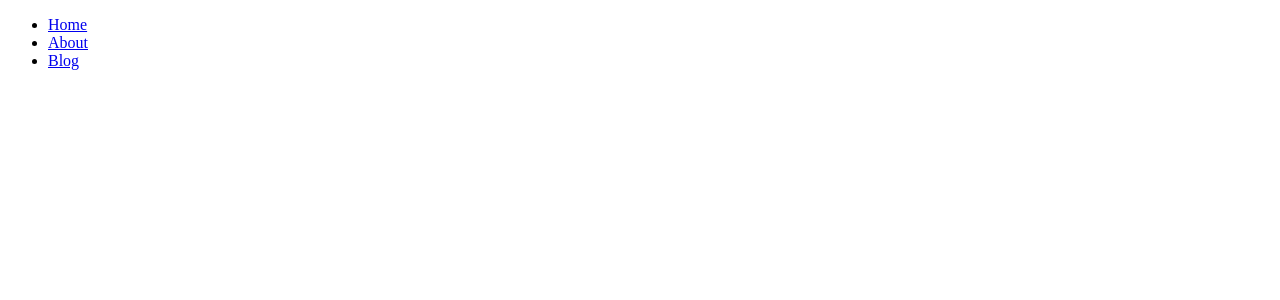
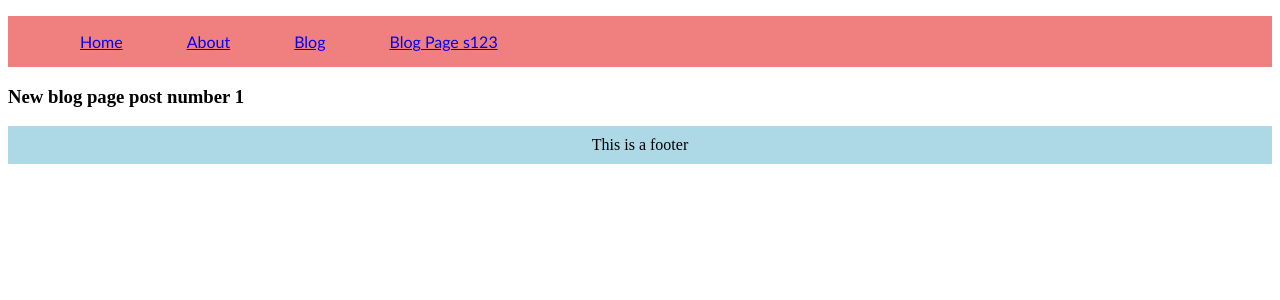
Before and after one commit to piyushfgk/learnVueJS, a Nuxt app in the folder Nuxt3-Full-Stack-Complete-Guide-by-Piotr-Jura/portfolio/: page /blog/1 in a window 1280 px wide. Before the commit this address had no page. Shown: the top 300 px of the page. Built offline with nearby package versions, Linux system fonts and the light colour scheme.

Commit message:
Using layouts and routes parameters

```diff
--- a/Nuxt3-Full-Stack-Complete-Guide-by-Piotr-Jura/portfolio/app.vue
+++ b/Nuxt3-Full-Stack-Complete-Guide-by-Piotr-Jura/portfolio/app.vue
@@ -1,14 +1,9 @@
 <template>
   <div>
-    <nav>
-      <ul>
-        <li><NuxtLink to="/">Home</NuxtLink></li>
-        <li><NuxtLink to="/about">About</NuxtLink></li>
-        <li><NuxtLink to="/blog">Blog</NuxtLink></li>
-      </ul>
-    </nav>
     <div>
-      <NuxtPage></NuxtPage>
+      <NuxtLayout></NuxtLayout>
     </div>
   </div>
 </template>
+
+<script setup></script>
--- /dev/null
+++ b/Nuxt3-Full-Stack-Complete-Guide-by-Piotr-Jura/portfolio/layouts/default.vue
@@ -0,0 +1,20 @@
+<template>
+  <div>
+    <header>
+      <NuxtLayout :name="headerLayout"></NuxtLayout>
+    </header>
+
+    <div class="container-fluid">
+      <NuxtPage></NuxtPage>
+    </div>
+
+    <footer>
+      <NuxtLayout :name="footerLayout"></NuxtLayout>
+    </footer>
+  </div>
+</template>
+
+<script setup>
+const headerLayout = "header";
+const footerLayout = "footer";
+</script>
--- /dev/null
+++ b/Nuxt3-Full-Stack-Complete-Guide-by-Piotr-Jura/portfolio/layouts/footer.vue
@@ -0,0 +1,12 @@
+<template>
+  <p>This is a footer</p>
+</template>
+
+<style scoped>
+p {
+  background: lightblue;
+  padding: 10px 15px;
+  text-align: center;
+  margin: 0;
+}
+</style>
--- /dev/null
+++ b/Nuxt3-Full-Stack-Complete-Guide-by-Piotr-Jura/portfolio/layouts/header.vue
@@ -0,0 +1,25 @@
+<template>
+  <nav>
+    <ul>
+      <li><NuxtLink to="/">Home</NuxtLink></li>
+      <li><NuxtLink to="/about">About</NuxtLink></li>
+      <li><NuxtLink to="/blog">Blog</NuxtLink></li>
+      <li><NuxtLink to="/blog/s123">Blog Page s123</NuxtLink></li>
+    </ul>
+  </nav>
+</template>
+
+<style scoped>
+ul {
+  list-style: none;
+  display: flex;
+  background: lightcoral;
+}
+
+ul > li {
+  padding: 1rem 2rem;
+  font-family: "Trebuchet MS", "Lucida Sans Unicode", "Lucida Grande",
+    "Lucida Sans", Arial, sans-serif;
+  font-size: 1rem;
+}
+</style>
--- /dev/null
+++ b/Nuxt3-Full-Stack-Complete-Guide-by-Piotr-Jura/portfolio/pages/blog/[id].vue
@@ -0,0 +1,10 @@
+<template>
+  <div>
+    <h3>New blog page post number {{ postId }}</h3>
+  </div>
+</template>
+
+<script setup>
+const route = useRoute();
+const postId = route.params.id;
+</script>
--- a/Nuxt3-Full-Stack-Complete-Guide-by-Piotr-Jura/portfolio/pages/blog/index.vue
+++ b/Nuxt3-Full-Stack-Complete-Guide-by-Piotr-Jura/portfolio/pages/blog/index.vue
@@ -1,5 +1,5 @@
 <template>
   <div>
-    <h4>This is my blog!</h4>
+    <h4>This is my blog with all Blog posts!</h4>
   </div>
 </template>
```
